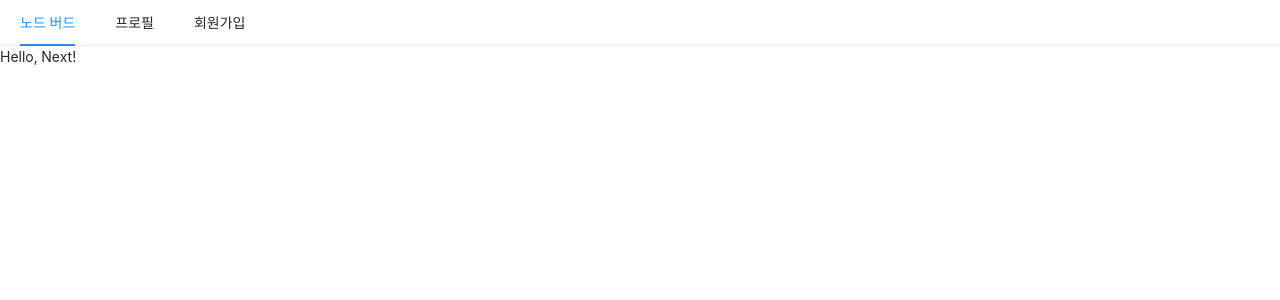
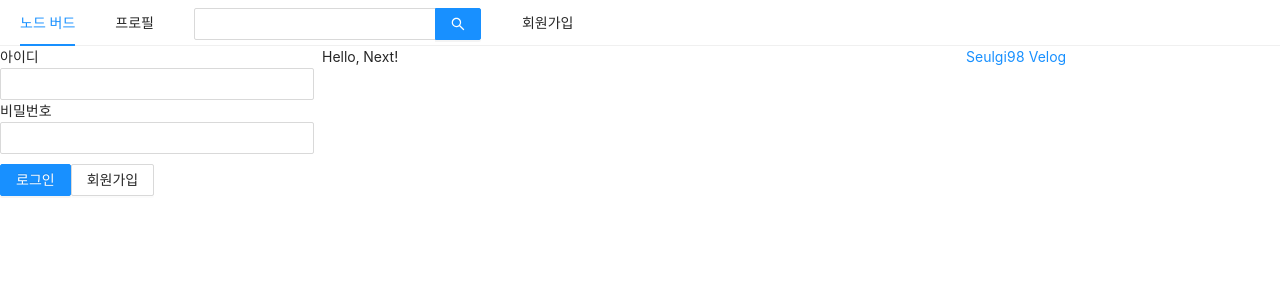
Before and after one commit to Seulgi98/ReactNodeBird, a Next.js app in the folder Front/: page / in a window 1280 px wide. Shown: the top 300 px of the page. Built offline with nearby package versions, Linux system fonts and the light colour scheme.

Commit message:
Login Form

```diff
--- a/Front/componets/AppLayout.js
+++ b/Front/componets/AppLayout.js
@@ -1,12 +1,16 @@
-import React from 'react';
+import React, {useState} from 'react';
 import PropTypes from 'prop-types'
 import Link from 'next/link';
-import {Menu} from "antd";
+import {Menu, Input, Row, Col} from "antd";
 import 'antd/dist/antd.css'
+
+import UserProfile from '../componets/UserProfile';
+import LoginForm from '../componets/LoginForm';
 
 //일부만 공통
 
 const AppLayout = ({children}) => {
+  const [isLoggedIn, setIsLoggedIn] = useState(false);
   return (
     <div>
       <Menu mode="horizontal">
@@ -17,10 +21,23 @@
           <Link href="/"><a>프로필</a></Link>
         </Menu.Item>
         <Menu.Item>
+          <Input.Search enterButton style={{verticalAlign: 'middle'}}/>
+        </Menu.Item>
+        <Menu.Item>
           <Link href="/"><a>회원가입</a></Link>
         </Menu.Item>
       </Menu>
-      {children}
+      <Row gutter={8}>
+        <Col xs={24} md={6}>
+          {isLoggedIn ? <UserProfile/> : <LoginForm/>}
+        </Col>
+        <Col xs={24} md={12}>
+        {children}
+        </Col>
+        <Col xs={24} md={6}>
+          <a href="https://velog.io/@hanny1120" target="_blank" rel="noreferrer noopener">Seulgi98 Velog</a>
+        </Col>
+      </Row>
     </div>
   );
 };
--- /dev/null
+++ b/Front/componets/LoginForm.js
@@ -0,0 +1,44 @@
+import React, {useState, useCallback} from 'react';
+import {Form, Input, Button} from 'antd';
+import Link from 'next/link';
+
+
+const LoginForm = () => {
+  const [id, setId] = useState('');
+  const [password, setPassword] = useState('');
+
+  const onChangeId = useCallback((e) => {
+    setId(e.target.value);
+  }, []);
+
+  const onChangePassword = useCallback((e) => {
+    setPassword(e.target.value);
+  }, []);
+
+  return (
+    <Form>
+      <div>
+        <label htmlFor="user-id">아이디</label>
+        <br />
+        <Input name="user-id" value={id} onChange={onChangeId} required/>
+      </div>
+      <div>
+        <label htmlFor="user-id">비밀번호</label>
+        <br />
+        <Input
+          name="user-password"
+          type="password"
+          value={password}
+          onChange={onChangePassword}
+          required
+        />
+      </div>
+      <div style={{marginTop: '10px'}}>
+        <Button type="primary" htmlType="submit" loading={false}>로그인</Button>
+        <Link href="/signup"><a><Button>회원가입</Button></a></Link>
+      </div>
+    </Form>
+  );
+};
+
+export default LoginForm;
--- /dev/null
+++ b/Front/componets/UserProfile.js
@@ -0,0 +1,11 @@
+import React from 'react';
+
+const UserProfile = () => {
+  return (
+    <>
+
+    </>
+  );
+};
+
+export default UserProfile;
```
Also changed, not shown: Front/pages/profile.js (+9 -3 lines), Front/pages/signup.js (+9 -3 lines).
